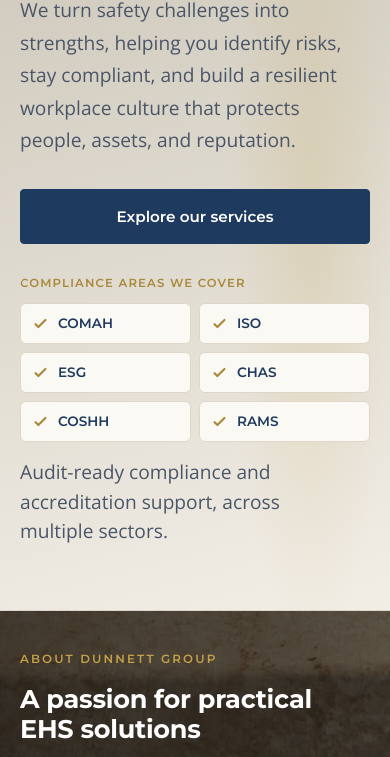
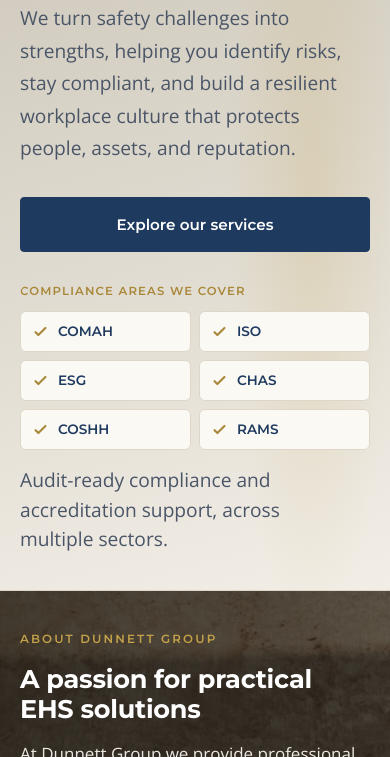
Before and after one commit to kiya2003/dunnett-group, a plain HTML site: page index.html in a window 390 px wide. Shown: the part 276-1033 px from the top of the page. Drawn offline with nearby package versions, Linux system fonts and the light colour scheme.

Commit message:
Centre hero copy vertically with symmetric padding (mobile + desktop)

```diff
--- a/styles.css
+++ b/styles.css
@@ -178,7 +178,8 @@
   background: linear-gradient(165deg, var(--stone) 0%, var(--offwhite) 100%);
   color: var(--ink); position: relative; overflow: hidden;
   border-bottom: 1px solid var(--sand-line);
-  padding-top: clamp(1.75rem, 4vw, 3rem);   /* sit closer to the header */
+  padding-top: clamp(2.25rem, 5vw, 3.5rem);
+  padding-bottom: clamp(2.25rem, 5vw, 3.5rem);   /* equal top/bottom centres the copy in the band */
 }
 .hero::after {
   content:""; position:absolute; right:-10%; top:-30%;
@@ -186,7 +187,7 @@
   background: radial-gradient(closest-side, rgba(194,161,74,.18), transparent 70%);
   pointer-events:none;
 }
-.hero .container { position: relative; z-index: 1; padding-top: 0; padding-bottom: clamp(2rem,4.5vw,3.25rem); }
+.hero .container { position: relative; z-index: 1; padding-top: 0; padding-bottom: 0; }
 .hero .eyebrow { margin-bottom: 1rem; }
 .hero h1 { color: var(--navy); max-width: 16ch; margin-bottom: 1rem; }
 .hero .eyebrow { color: var(--gold-dark); }
```
